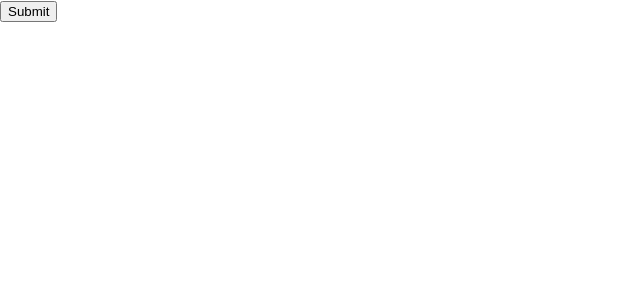
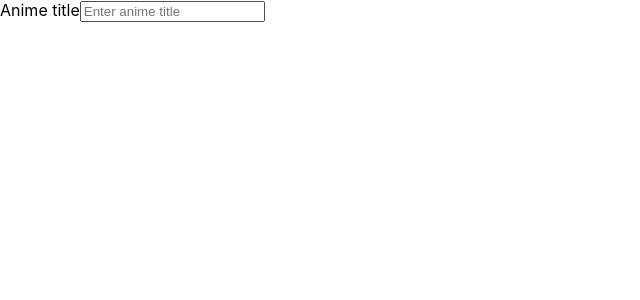
Before and after one commit to lthben/my-anime-list, a React (Create React App) app: page / in a window 1280 px wide. Shown: the top 300 px of the page, without its empty margins (0-640 px from the left). Built offline with nearby package versions, Linux system fonts and the light colour scheme.

Commit message:
create APIquery component and called successfully

```diff
--- a/src/App.js
+++ b/src/App.js
@@ -1,13 +1,22 @@
 import "./App.css";
-import React from "react";
+import React, { useState } from "react";
 import Form from "./components/Form";
+import AnimeList from "./components/AnimeList";
 
-function App() {
+const App = () => {
+  const [search, setSearch] = useState("");
+  // const [rating, setRating] = useState(0);
+  // const [yearWatched, setYearWatched] = useState(2000);
+
+  // const [animeItem, setAnimeItem] = useState({});
+  const [animeList, setAnimeList] = useState([]);
+
   return (
     <div className="container">
-      <Form />
+      <Form search={search} setSearch={setSearch} />
+      <AnimeList animeList={animeList} />
     </div>
   );
-}
+};
 
 export default App;
--- /dev/null
+++ b/src/components/APIquery.js
@@ -0,0 +1,75 @@
+const handleResponse = (response) => {
+  return response.json().then(function (json) {
+    return response.ok ? json : Promise.reject(json);
+  });
+};
+
+const handleData = (data) => {
+  console.log(data);
+};
+
+const handleError = (error) => {
+  alert("Error, check console");
+  console.error(error);
+};
+
+export const makeAPIRequest = (_search) => {
+  let query = `
+query ($search: String) {
+  Media (search: $search, type: ANIME, format: TV) {
+    id
+    title {
+      romaji
+      english
+    }
+    format
+    bannerImage
+    coverImage {
+        medium
+    }
+    description
+    characters (sort: ROLE, role: MAIN) {
+      nodes {
+        name {
+          full
+        }
+      }
+      edges {
+        role
+      }
+    }
+    genres
+    tags {
+        name
+        description
+    }
+    seasonYear
+    episodes
+    countryOfOrigin
+    status
+    meanScore
+  }
+}
+`;
+
+  // Define our query variables and values that will be used in the query request
+  let variables = {
+    search: _search,
+  };
+
+  // Define the config we'll need for our Api request
+  let url = "https://graphql.anilist.co",
+    options = {
+      method: "POST",
+      headers: {
+        "Content-Type": "application/json",
+        Accept: "application/json",
+      },
+      body: JSON.stringify({
+        query: query,
+        variables: variables,
+      }),
+    };
+
+  fetch(url, options).then(handleResponse).then(handleData).catch(handleError);
+};
--- /dev/null
+++ b/src/components/AnimeList.js
@@ -0,0 +1,7 @@
+import React from "react";
+
+const AnimeList = () => {
+  return <React.Fragment></React.Fragment>;
+};
+
+export default AnimeList;
--- a/src/components/Form.js
+++ b/src/components/Form.js
@@ -1,96 +1,63 @@
 import React from "react";
+import { makeAPIRequest } from "./APIquery";
 
-function Form() {
-  // Here we define our query as a multi-line string
-  // Storing it in a separate .graphql/.gql file is also possible
-  let query = `
-query ($search: String) {
-  Media (search: $search, type: ANIME, format: TV) {
-    id
-    title {
-      romaji
-      english
-    }
-    format
-    bannerImage
-    coverImage {
-        medium
-    }
-    status
-    description
-
-    episodes
-    seasonYear
-    countryOfOrigin
-    meanScore
-    tags {
-        name
-        description
-    }
-    genres
-    characters (sort: ROLE, role: MAIN) {
-      nodes {
-        name {
-          full
-        }
-      }
-      edges {
-        role
-      }
-    }
-  }
-}
-`;
-
-  // Define our query variables and values that will be used in the query request
-  let variables = {
-    search: "future diary",
+const Form = (props) => {
+  const handleSubmit = (e) => {
+    e.preventDefault();
+    makeAPIRequest(props.search);
   };
 
-  // Define the config we'll need for our Api request
-  let url = "https://graphql.anilist.co",
-    options = {
-      method: "POST",
-      headers: {
-        "Content-Type": "application/json",
-        Accept: "application/json",
-      },
-      body: JSON.stringify({
-        query: query,
-        variables: variables,
-      }),
-    };
-
-  // Make the HTTP Api request
-  function makeApiRequest() {
-    fetch(url, options)
-      .then(handleResponse)
-      .then(handleData)
-      .catch(handleError);
-  }
-
-  function handleResponse(response) {
-    return response.json().then(function (json) {
-      return response.ok ? json : Promise.reject(json);
-    });
-  }
-
-  function handleData(data) {
-    console.log(data);
-  }
-
-  function handleError(error) {
-    alert("Error, check console");
-    console.error(error);
-  }
+  const handleSearchChange = (e) => {
+    props.setSearch(e.target.value);
+    // console.log(e.target.value);
+  };
 
   return (
-    <div>
-      <button type="submit" onClick={makeApiRequest}>
-        Submit
-      </button>
-    </div>
+    <React.Fragment>
+      <form onSubmit={handleSubmit}>
+        <div className="form-group">
+          <label htmlFor="animeTitleInput">Anime title</label>
+          <input
+            type="text"
+            onChange={handleSearchChange}
+            value={props.search}
+            className="form-control"
+            id="animeTitleInput"
+            placeholder="Enter anime title"
+          ></input>
+        </div>
+      </form>
+      {/* <div className="row">
+          <div className="col-sm-3">
+            <input
+              type="text"
+              onChange={handleNameChange}
+              value={props.name}
+              placeholder="Enter anime title"
+            ></input>
+          </div>
+          <div className="col-sm-3">
+            <input
+              type="text"
+              onChange={handlePriceChange}
+              value={props.price}
+              placeholder="Enter product price"
+            ></input>
+          </div>
+          <div className="col-sm-3">
+            <input
+              type="text"
+              onChange={handleDescChange}
+              value={props.desc}
+              placeholder="Enter product description"
+            ></input>
+          </div>
+          <div className="col-sm-3">
+            <button type="submit">Submit</button>
+          </div>
+        </div> */}
+    </React.Fragment>
   );
-}
+};
 
 export default Form;
```
Also changed, not shown: src/components/AnimeItem.js (added, +7 -0 lines).
